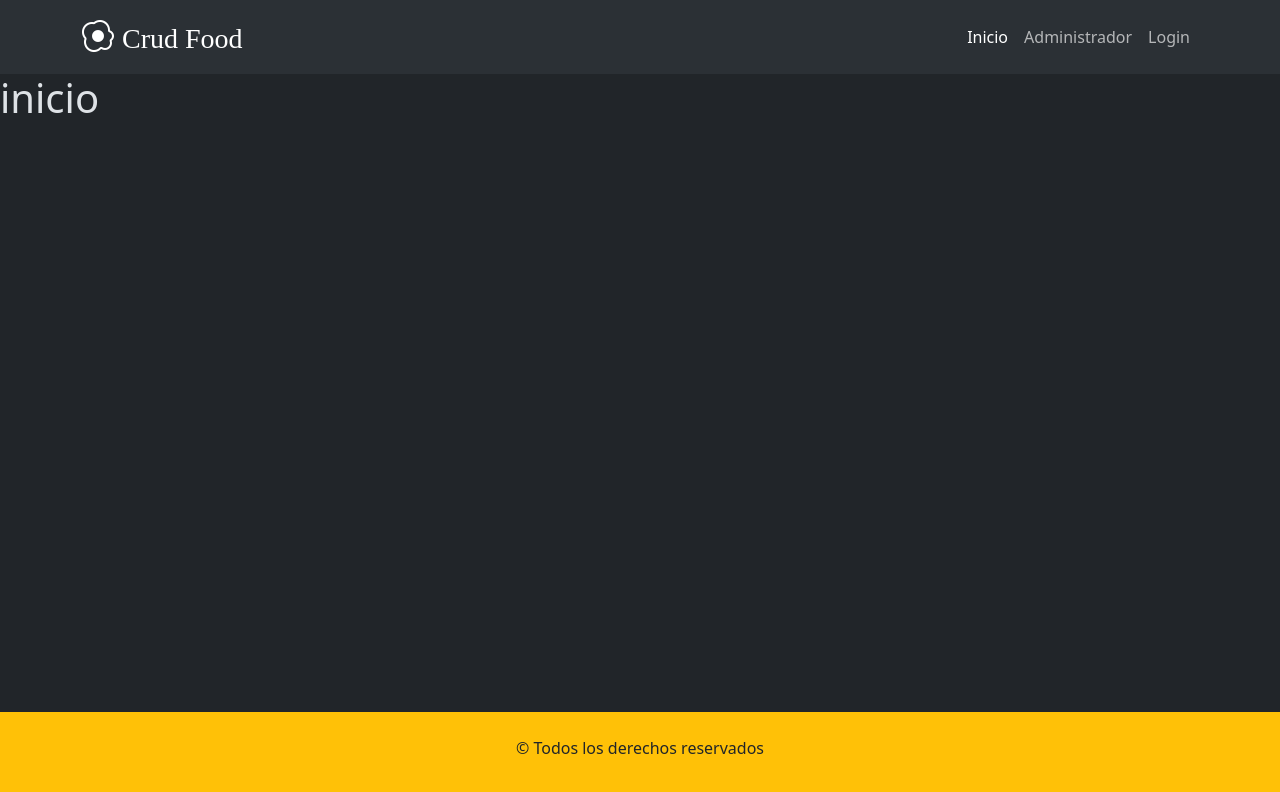
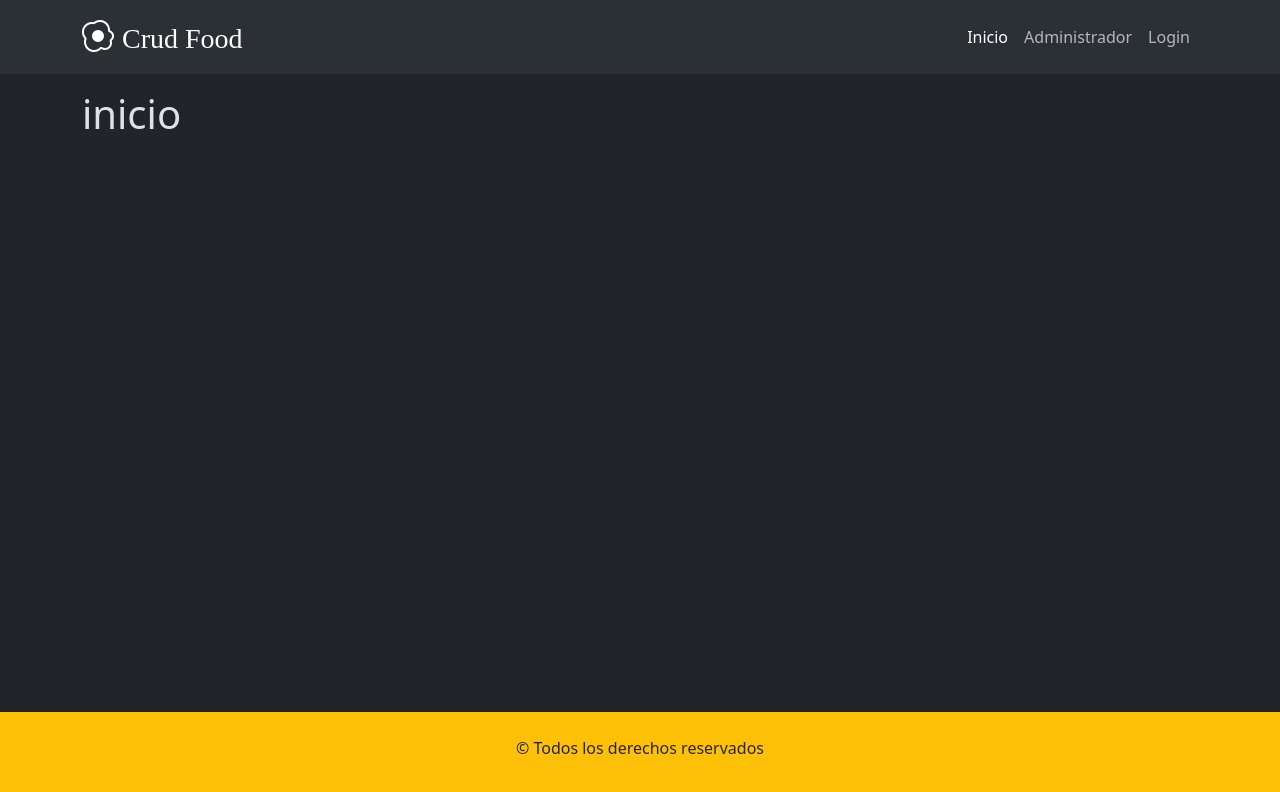
Before and after one commit to frykttn/crudfood, a React (Vite) app: page / in a window 1280 px wide. Shown: the top 792 px of the page. Built offline with nearby package versions, Linux system fonts and the light colour scheme; a web font is replaced by a local one.

Commit message:
agregamos la clase container en el main

```diff
--- a/src/App.jsx
+++ b/src/App.jsx
@@ -12,7 +12,7 @@ function App() {
     <>
       <BrowserRouter>
         <MenuComponent></MenuComponent>
-        <main>
+        <main className="container my-3">
           <Routes>
             <Route path="/" element={<Inicio></Inicio>} />
             <Route
```
